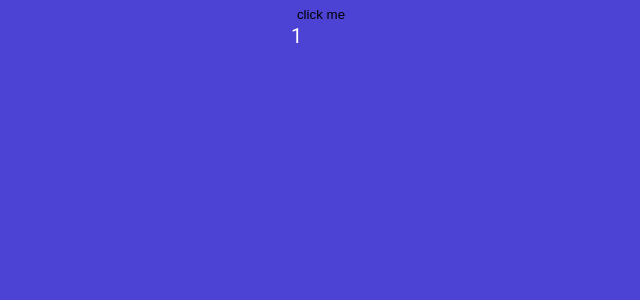
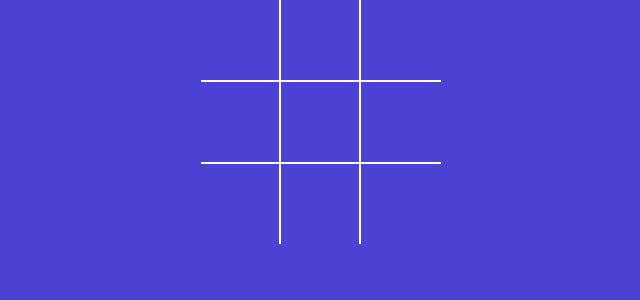
Before and after one commit to Bharatpanwar4/tictactoe-game, a React (Vite) app: page / in a window 1280 px wide. Shown: the top 300 px of the page, without its empty margins (319-959 px from the left). Built offline with nearby package versions, Linux system fonts and the light colour scheme.

Commit message:
display X when click

```diff
--- a/src/App.jsx
+++ b/src/App.jsx
@@ -15,8 +15,9 @@ return currentCounter+1;
   return (<div className='app'>
   <div>
 
-  <button onClick={onBtnClick}>click me</button>
-<div>{counter}</div>
+  {/* <button onClick={onBtnClick}>click me</button>
+<div>{counter}</div> */}
+<Board/>
   </div>
   </div>);
 
--- a/src/components/Board.jsx
+++ b/src/components/Board.jsx
@@ -1,29 +1,45 @@
+import { useState } from 'react';
+import Square from './Square';
+const Board = () => {
+  const [squares, setSquares] = useState(Array(9).fill(null));
+console.log(squares);
+  const handlSquareClick = clickedPosition => {
+    setSquares((currentSquares)=>{
+      return currentSquares.map((SquareValue,position)=>{
+        if(clickedPosition === position){
+            return "X";
+        }
+        return SquareValue;
+      })
+    })
+  };
+  const renderSquare = position => {
+    return (
+      <Square
+        value={squares[position]}
+        onClick={() => handlSquareClick(position)}
+      />
+    );
+  };
 
-import Square from "./Square";
-const Board = ()=>{
-    return(
+  return (
     <div className="board">
-
       <div className="board-row">
-    <Square value={0}/>
-    <Square value={1}/>
-    <Square value={2}/>
-
+        {renderSquare(0)}
+        {renderSquare(1)}
+        {renderSquare(2)}
       </div>
       <div className="board-row">
-<Square value={3}/>
-<Square value={4}/>
-<Square value={5}/>
-
+        {renderSquare(3)}
+        {renderSquare(4)}
+        {renderSquare(5)}
       </div>
       <div className="board-row">
-<Square value={6}/>
-<Square value={7}/>
-<Square value={8}/>
-
+        {renderSquare(6)}
+        {renderSquare(7)}
+        {renderSquare(8)}
       </div>
-
     </div>
   );
-}
+};
 export default Board;
--- a/src/components/Square.jsx
+++ b/src/components/Square.jsx
@@ -1,6 +1,7 @@
-const Square = ({value})=>{
+const Square = ({value , onClick})=>{
 
-    return <button type="button" className="square">{value}</button>
+    return ( <button type="button" className="square" onClick={onClick}>{value}</button>);
+
 }
 
 
--- a/src/main.jsx
+++ b/src/main.jsx
@@ -7,4 +7,4 @@ ReactDOM.createRoot(document.getElementById('root')).render(
   <>
     <App />
   </>,
-)
+);
```
Lines whose indentation alone changed are shown as unchanged.
